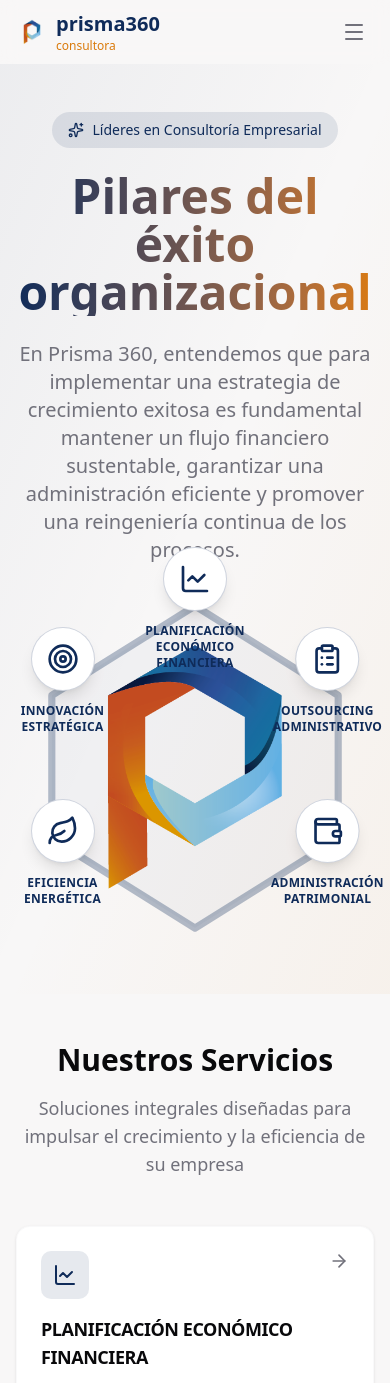
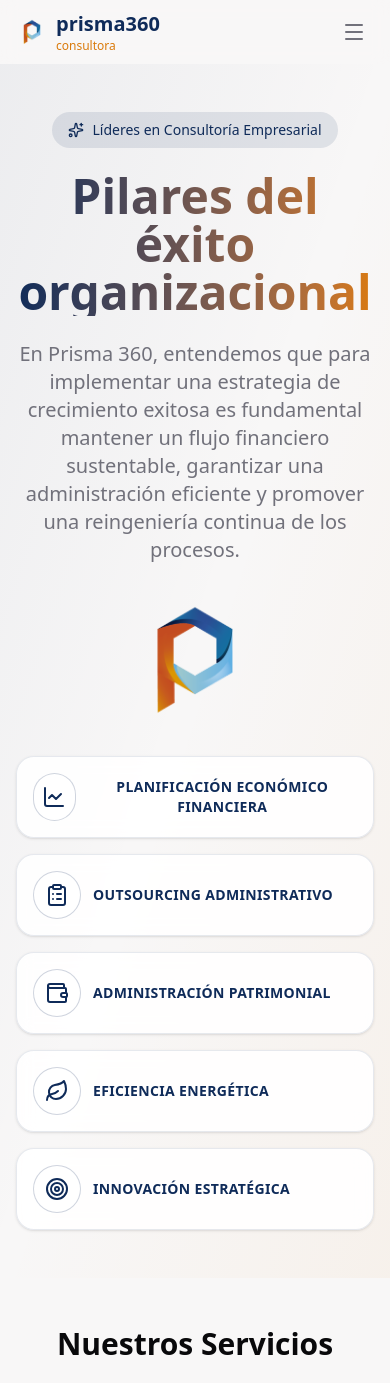
Before and after one commit to kerellen/poc_landing_page, a Next.js app: page / in a window 390 px wide. Shown: the top 1383 px of the page. Built offline with nearby package versions, Linux system fonts and the light colour scheme.

Commit message:
Improve mobile layout for Pilares section

```diff
--- a/components/pilares.tsx
+++ b/components/pilares.tsx
@@ -3,7 +3,6 @@
   ClipboardList,
   Leaf,
   LineChart,
-  Settings,
   Target,
   Wallet,
 } from "lucide-react";
@@ -39,7 +38,7 @@
 export function Pilares() {
   return (
     <div className="relative w-full max-w-3xl mx-auto">
-      <div className="relative aspect-square">
+      <div className="relative aspect-square hidden sm:block">
         <svg
           viewBox="0 0 200 200"
           className="w-full h-full text-primary/30"
@@ -87,6 +86,35 @@
           </div>
         ))}
       </div>
+
+      <div className="flex flex-col items-center gap-6 sm:hidden">
+        <div className="relative h-36 w-36">
+          <Image
+            src="/logoPrisma360.png"
+            alt="Logo Prisma 360"
+            fill
+            sizes="(max-width: 640px) 100vw, 640px"
+            className="object-contain"
+            priority
+          />
+        </div>
+
+        <div className="grid w-full max-w-md gap-4">
+          {pillars.map(({ icon: Icon, title }) => (
+            <div
+              key={title}
+              className="flex items-center gap-3 rounded-2xl border border-primary/10 bg-white/90 p-4 shadow-sm backdrop-blur"
+            >
+              <div className="flex h-12 w-12 items-center justify-center rounded-full border border-primary/20 bg-white">
+                <Icon className="h-6 w-6 text-primary" />
+              </div>
+              <span className="text-sm font-semibold uppercase tracking-wide text-primary">
+                {title}
+              </span>
+            </div>
+          ))}
+        </div>
+      </div>
     </div>
   );
 }
```
